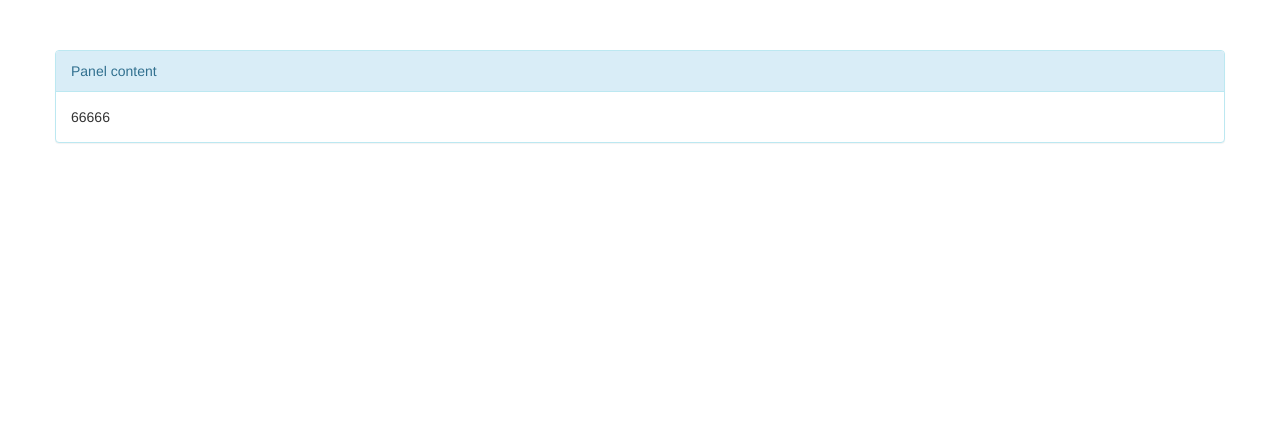
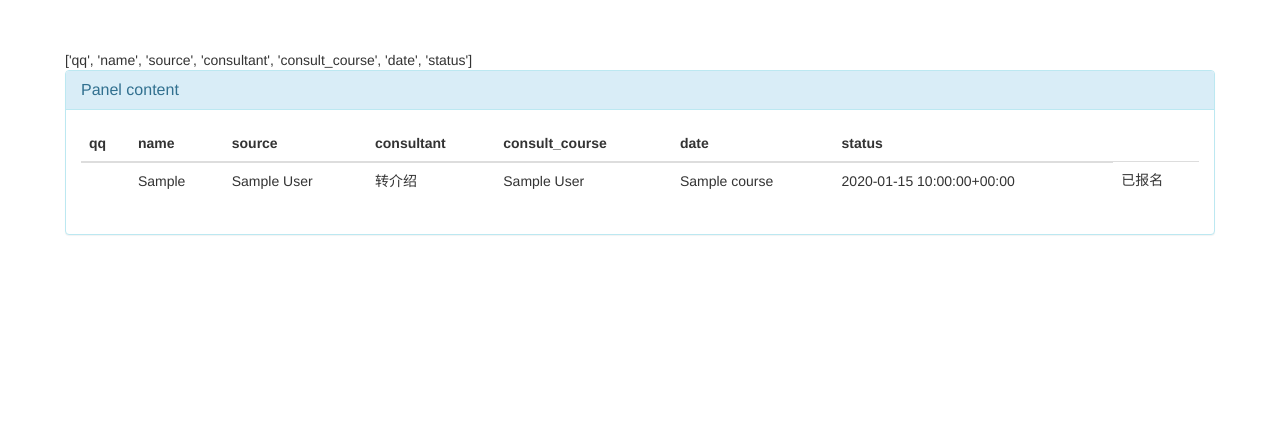
Before and after one commit to Skyge/CRM_System, a Django app: page /king_admin/crm/customer in a window 1280 px wide; the page is wider, and only the part inside the window is pictured. Shown: the part 50-484 px from the top of that part. Run offline with Django 3.2, Linux system fonts and the light colour scheme; tables that the repository leaves empty hold one stand-in row (values such as "Sample post"); some libraries are stand-ins or nearby versions.

Commit message:
Modify the app king_admin

```diff
--- a/king_admin/king_admin.py
+++ b/king_admin/king_admin.py
@@ -1,4 +1,3 @@
-
 from crm import models
 
 enabled_admins = {}
@@ -10,12 +9,12 @@ class BaseAdmin():
 
 
 class CustomerAdmin(BaseAdmin):
-    list_display = ['qq', 'name']
+    list_display = ['qq', 'name', 'source', 'consultant', 'consult_course', 'date', 'status']
     list_filters = ['source', 'consultant', 'consult_course', 'status']
 
 
 class CustomerFollowUpAdmin(BaseAdmin):
-    list_display = ['customer','consultant','date']
+    list_display = ['customer', 'consultant', 'date']
 
 
 def register(model_class, admin_class=None):
--- a/king_admin/templatetags/tags.py
+++ b/king_admin/templatetags/tags.py
@@ -1,4 +1,5 @@
 from django import template
+from django.utils.safestring import mark_safe
 
 register = template.Library()
 
@@ -7,3 +8,22 @@ register = template.Library()
 def render_app_name(admin_class):
 
     return admin_class.model._meta.verbose_name
+
+
+@register.simple_tag
+def get_query_sets(admin_class):
+
+    return admin_class.model.objects.all()
+
+
+@register.simple_tag
+def build_table_row(obj, admin_class):
+    row_ele = ""
+    for column in admin_class.list_display:
+        field_obj = obj._meta.get_field(column)
+        if  field_obj.choices:      # choice type
+            column_data = getattr(obj, "get_{}_display".format(column))()
+        else:
+            column_data = getattr(obj, column)       # 通过字符串获取方法实例
+        row_ele += "<td>{}</td>".format(column_data)
+    return mark_safe(row_ele)
--- a/king_admin/views.py
+++ b/king_admin/views.py
@@ -9,4 +9,6 @@ def index(request):
 
 def display_table_objs(request, app_name, table_name):
 
-    return render(request, "king_admin/table_objs.html")
+    admin_class = king_admin.enabled_admins[app_name][table_name]
+
+    return render(request, "king_admin/table_objs.html", {"admin_class": admin_class})
--- a/templates/king_admin/table_index.html
+++ b/templates/king_admin/table_index.html
@@ -23,14 +23,15 @@
       </div>
     </nav>
 
-    <div class="container" style="margin-top: 50px">
+    <div class="container" style="margin: 50px; width: auto">
+        {% block container %}
         <div class="row">
         <div class="panel panel-info">
             <div class="panel-heading">
                 Panel content
             </div>
             <div class="panel-body">
-                {{ table_list }}
+                <!--{{ table_list }}-->
                 {% for app_name, app_tables in table_list.items %}
                 <table class="table table-hover">
                     <thead>
@@ -56,6 +57,7 @@
             </div>
         </div>
         </div>
+        {% endblock %}
 
     </div>
 </body>
--- a/templates/king_admin/table_objs.html
+++ b/templates/king_admin/table_objs.html
@@ -1,40 +1,38 @@
-{% extends "base.html" %}
+{% extends "king_admin/table_index.html" %}
 {% load tags %}
 
-{% block body %}
-<body style="">
-    <nav class="navbar navbar-inverse navbar-fixed-top">
-      <div class="container-fluid">
-        <div class="navbar-header">
-          <button type="button" class="navbar-toggle collapsed" data-toggle="collapse" data-target="#navbar" aria-expanded="false" aria-controls="navbar">
-            <span class="sr-only">Toggle navigation</span>
-            <span class="icon-bar"></span>
-            <span class="icon-bar"></span>
-            <span class="icon-bar"></span>
-          </button>
-          <a class="navbar-brand" href="#">PerfectCRM</a>
-        </div>
-        <div id="navbar" class="navbar-collapse collapse">
-          <ul class="nav navbar-nav navbar-right">
-            <li><a href="#">{{request.user}}</a></li>
 
-          </ul>
-        </div>
-      </div>
-    </nav>
-
-    <div class="container" style="margin-top: 50px">
-        <div class="row">
-        <div class="panel panel-info">
-            <div class="panel-heading">
-                Panel content
+{% block container %}
+    {{ admin_class.list_display }}
+    <div class="panel panel-info">
+        <div class="panel-heading">
+                <h3 class="panel-title">Panel content</h3>
             </div>
             <div class="panel-body">
-                66666
+                <table class="table table-hover">
+                    <thead>
+                        <tr>
+                            {% for column in admin_class.list_display %}
+                            <th>{{ column }}</th>
+                            {% endfor %}
+                        </tr>
+                    </thead>
+                    <tbody>
+                        {% get_query_sets admin_class as query_sets %}
+                        {% for obj in query_sets %}
+                        <tr>
+                            <td>
+                                {% build_table_row obj admin_class%}
+                            </td>
+                        </tr>
+                    {% endfor %}
+                    </tbody>
+
+                </table>
+
+
             </div>
-        </div>
-        </div>
 
     </div>
-</body>
+
 {% endblock %}
```
Also changed, not shown: README.md.
